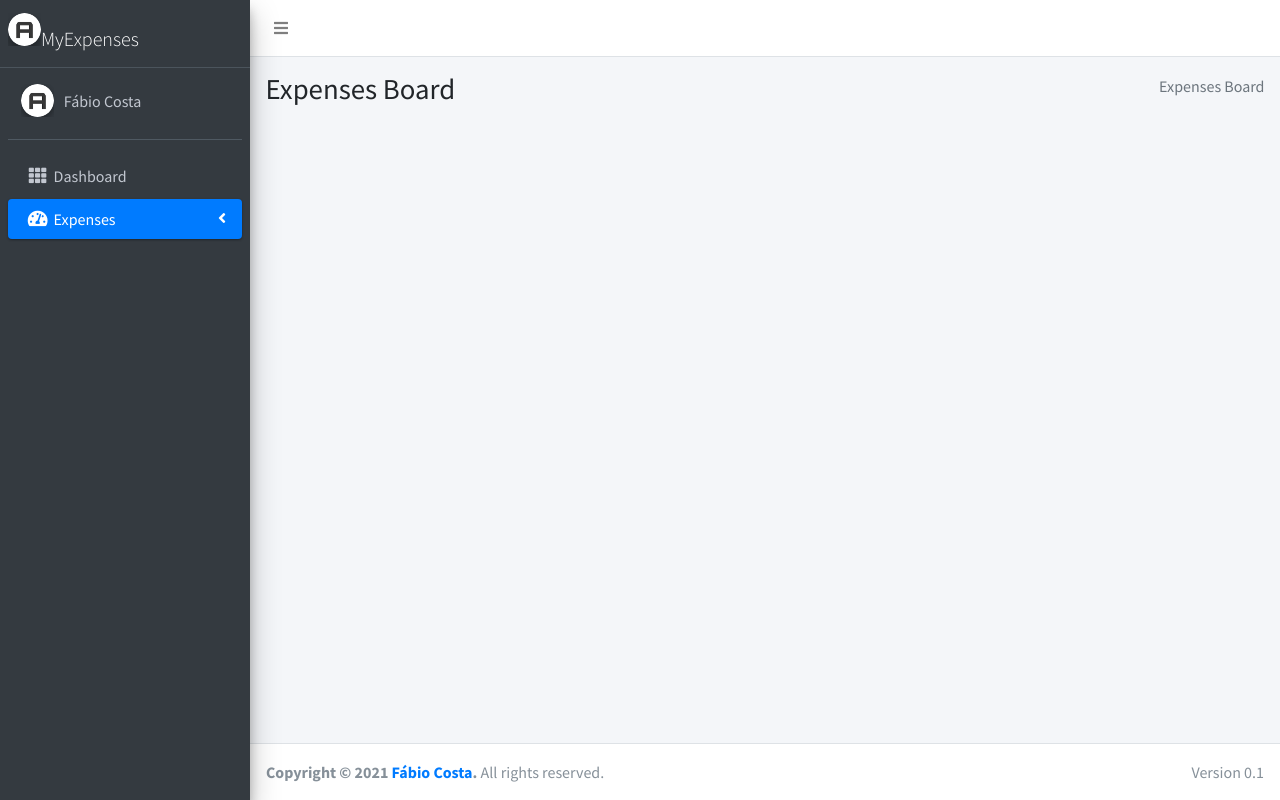
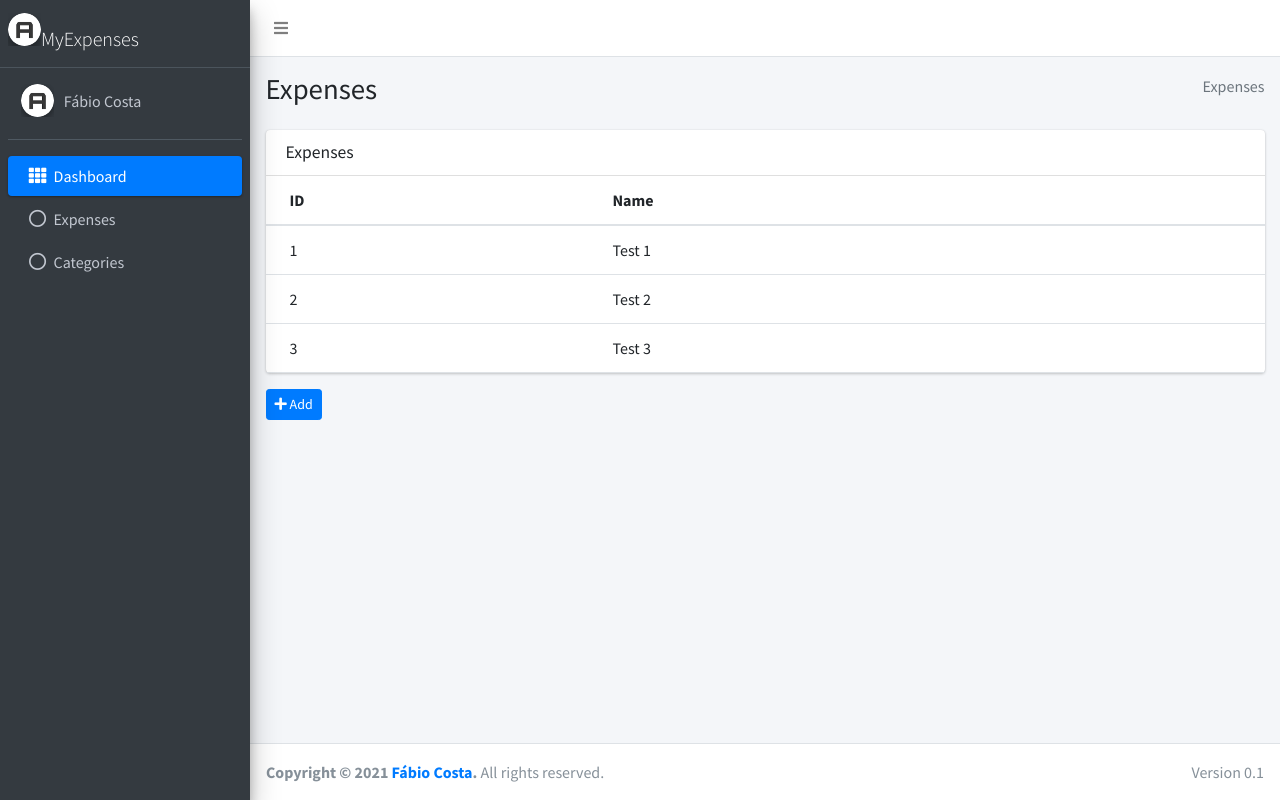
Before and after one commit to fabiocosta89/MyExpenses, a Next.js app: page /expenses in a window 1280 px wide. Built offline with nearby package versions, Linux system fonts and the light colour scheme.

Commit message:
Reorganization on the pages;

```diff
--- a/components/main-sidebar/index.jsx
+++ b/components/main-sidebar/index.jsx
@@ -4,7 +4,6 @@ import BrandLogo from './brand-logo';
 import Sidebar from './sidebar';
 import SideMenu from './sidebar/side-menu';
 import SideMenuItem from './sidebar/side-menu/side-menu-item';
-import SideMenuItemExpand from './sidebar/side-menu/side-menu-item-expand';
 import SideUserPanel from './sidebar/side-userpanel';
 
 const MainSideBar = () => {
@@ -16,11 +15,9 @@ const MainSideBar = () => {
             <Sidebar>
                 <SideUserPanel />
                 <SideMenu>
-                    <SideMenuItem href="/" name="Dashboard" icon="fas fa-th"/>
-                    <SideMenuItemExpand href="#" name="Expenses">
-                        <SideMenuItem href="/expenses" name="Board" icon="far fa-circle" isActive={true}/>
-                        <SideMenuItem href="/expenses/categories" name="Categories" icon="far fa-circle"/>
-                    </SideMenuItemExpand>
+                    <SideMenuItem href="/" name="Dashboard" icon="fas fa-th" isActive={true} />
+                    <SideMenuItem href="/expenses" name="Expenses" icon="far fa-circle" />
+                    <SideMenuItem href="/categories" name="Categories" icon="far fa-circle" />
                 </SideMenu>
             </Sidebar>
         </aside>
--- a/pages/expenses/index.jsx
+++ b/pages/expenses/index.jsx
@@ -3,9 +3,51 @@ import React from 'react';
 
 import PageHeader from '../../components/page-header';
 import BreadcrumbItem from '../../components/breadcrumb/breadcrumb-item';
+import ResponsiveHoverTable from '../../components/table'; "../../components/table/";
+import TableAddButton from '../../components/table/tableAddButton/tableAddButton';
 
 const Expenses = () => {
-    const title = "Expenses Board";
+    const title = "Expenses";
+    const data = React.useMemo(
+        () => [
+            {
+                id: '1',
+                name: 'Test 1',
+                action: <>
+
+                </>,
+            },
+            {
+                id: '2',
+                name: 'Test 2',
+                action: <a />,
+            },
+            {
+                id: '3',
+                name: 'Test 3',
+                action: <a />,
+            },
+        ],
+        []
+    );
+
+    const columns = React.useMemo(
+        () => [
+            {
+                Header: 'ID',
+                accessor: 'id',
+            },
+            {
+                Header: 'Name',
+                accessor: 'name',
+            },
+            {
+                Header: '',
+                accessor: 'action',
+            },
+        ],
+        []
+    );
 
     return (
         <>
@@ -15,6 +57,22 @@ const Expenses = () => {
             <PageHeader title={title}>
                 <BreadcrumbItem title={title} />
             </PageHeader>
+            <section className="content">
+                <div className="container-fluid">
+                    <div className="row">
+                        <div className="col-12">
+                            <ResponsiveHoverTable
+                                cardTitle="Expenses"
+                                columns={columns}
+                                data={data}
+                            />
+                        </div>
+                        <div className='col-12'>
+                            <TableAddButton href="/expenses/categories/add" />
+                        </div>
+                    </div>
+                </div>
+            </section>
         </>
     );
 };
```
Also changed, not shown: pages/categories/index.jsx (renamed from pages/expenses/categories/index.jsx, +8 -9 lines), pages/categories/add/index.jsx (renamed from pages/expenses/categories/add/index.jsx), 1 other file (tests, documents, lock files or other folders).
